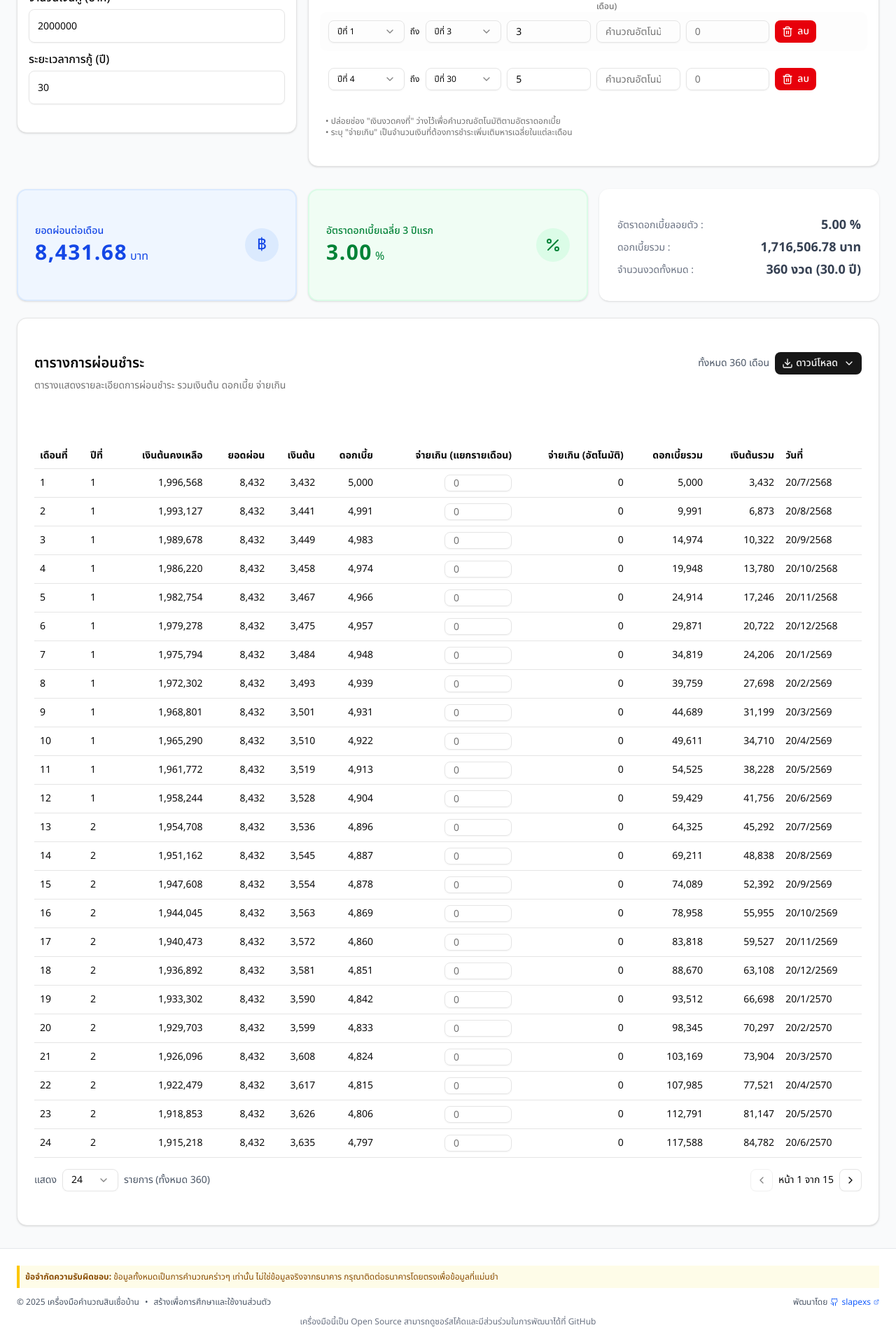
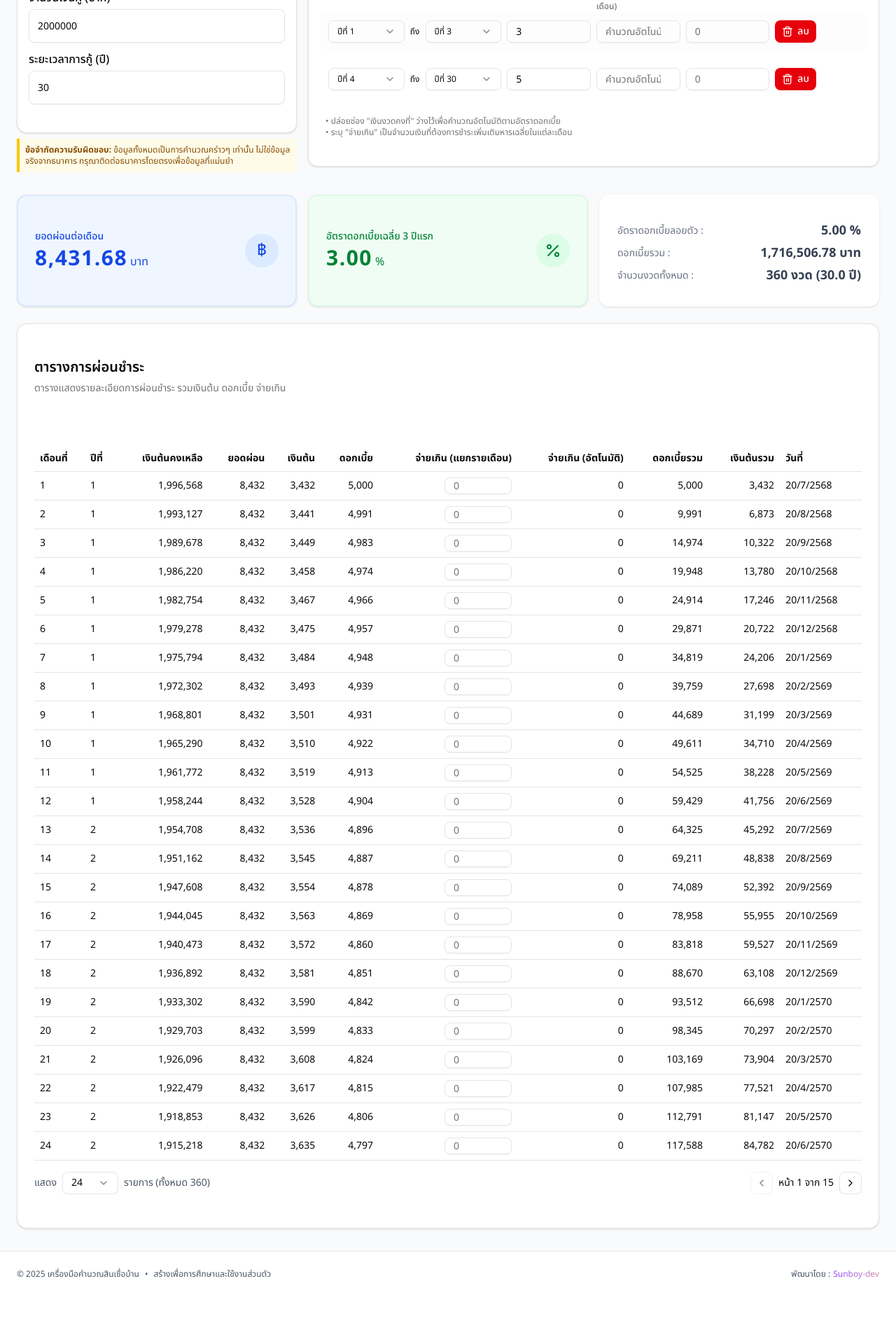
Before and after one commit to slapexs/loan-calculator, a React (Vite) app: page / in a window 1280 px wide. Shown: the part 335-2255 px from the top of the page at 70% size. After the commit the page ends 2187 px from the top, so only its background shows below. Built offline with nearby package versions, Linux system fonts and the light colour scheme.

Commit message:
fix: change footer and warning message

```diff
--- a/src/App.tsx
+++ b/src/App.tsx
@@ -43,13 +43,19 @@ const HomeLoanCalculator = () => {
         <div className="max-w-7xl mx-auto space-y-6 sm:space-y-8">
           {/* Input Section - Stack on mobile, 2 columns on desktop */}
           <div className="grid grid-cols-1 md:grid-cols-6 md:gap-4 gap-y-4">
-            <div className="col-span-2">
+            <div className="col-span-2 space-y-2">
               <LoanInputForm
                 loanAmount={loanAmount}
                 loanYears={loanYears}
                 onLoanAmountChange={setLoanAmount}
                 onLoanYearsChange={setLoanYears}
               />
+              <div className="bg-yellow-50 border-l-4 border-yellow-400 p-2 text-xs text-yellow-800">
+                <strong>ข้อจำกัดความรับผิดชอบ:</strong>{" "}
+                ข้อมูลทั้งหมดเป็นการคำนวณคร่าวๆ เท่านั้น
+                ไม่ใช่ข้อมูลจริงจากธนาคาร
+                กรุณาติดต่อธนาคารโดยตรงเพื่อข้อมูลที่แม่นยำ
+              </div>
             </div>
 
             <div className="col-span-4">
--- a/src/components/Footer.tsx
+++ b/src/components/Footer.tsx
@@ -1,4 +1,4 @@
-import { ExternalLink, Github } from 'lucide-react';
+import { AnimatedGradientText } from "./magicui/animated-gradient-text";
 
 export const Footer = () => {
   const currentYear = new Date().getFullYear();
@@ -7,10 +7,6 @@ export const Footer = () => {
     <footer className="bg-white border-t border-gray-200">
       <div className="max-w-7xl mx-auto px-4 sm:px-6 py-4 sm:py-6">
         <div className="space-y-3">
-          {/* Disclaimer - Compact version */}
-          <div className="bg-yellow-50 border-l-4 border-yellow-400 p-2 text-xs text-yellow-800">
-            <strong>ข้อจำกัดความรับผิดชอบ:</strong> ข้อมูลทั้งหมดเป็นการคำนวณคร่าวๆ เท่านั้น ไม่ใช่ข้อมูลจริงจากธนาคาร กรุณาติดต่อธนาคารโดยตรงเพื่อข้อมูลที่แม่นยำ
-          </div>
 
           {/* Copyright and Credits - Single line on larger screens */}
           <div className="flex flex-col sm:flex-row items-center justify-between gap-2 text-xs text-gray-600">
@@ -21,23 +17,9 @@ export const Footer = () => {
             </div>
 
             <div className="flex items-center gap-1">
-              <span>พัฒนาโดย</span>
-              <a
-                href="https://github.com/slapexs"
-                target="_blank"
-                rel="noopener noreferrer"
-                className="inline-flex items-center gap-1 text-blue-600 hover:text-blue-800 transition-colors duration-200"
-              >
-                <Github className="h-3 w-3" />
-                slapexs
-                <ExternalLink className="h-2 w-2" />
-              </a>
+              <span>พัฒนาโดย : </span>
+              <AnimatedGradientText>Sunboy-dev</AnimatedGradientText>
             </div>
-          </div>
-
-          {/* Additional Info - Compact */}
-          <div className="text-xs text-gray-500 text-center">
-            เครื่องมือนี้เป็น Open Source สามารถดูซอร์สโค้ดและมีส่วนร่วมในการพัฒนาได้ที่ GitHub
           </div>
         </div>
       </div>
--- a/src/components/InterestPeriodEditor.tsx
+++ b/src/components/InterestPeriodEditor.tsx
@@ -2,7 +2,7 @@ import { Card, CardContent, CardDescription, CardHeader, CardTitle } from '@/com
 import { Button } from '@/components/ui/button';
 import { Input } from '@/components/ui/input';
 import { Select, SelectContent, SelectItem, SelectTrigger, SelectValue } from '@/components/ui/select';
-import { Plus, Trash2, Calculator, RotateCcwIcon } from 'lucide-react';
+import { Plus, Trash2, RotateCcwIcon } from 'lucide-react';
 import { InterestPeriod } from '../types';
 import { cn } from '@/lib/utils';
 
--- a/src/components/PaymentScheduleTable.tsx
+++ b/src/components/PaymentScheduleTable.tsx
@@ -36,15 +36,13 @@ export const PaymentScheduleTable = ({
       <CardHeader className="p-3 sm:p-6">
         <CardTitle className="text-lg sm:text-xl flex flex-col sm:flex-row sm:items-center sm:justify-between gap-2">
           <span>ตารางการผ่อนชำระ</span>
-          <div className="flex flex-col sm:flex-row items-end sm:items-center gap-2">
-            <div className="text-xs sm:text-sm font-normal text-gray-600">
-              ทั้งหมด {paymentDetails.length} เดือน
-            </div>
+          {/* <div className="flex flex-col sm:flex-row items-end sm:items-center gap-2">
+
             <ExportButton
               paymentDetails={paymentDetails}
               monthlyOverpayments={monthlyOverpayments}
             />
-          </div>
+          </div> */}
         </CardTitle>
         <CardDescription>ตารางแสดงรายละเอียดการผ่อนชำระ รวมเงินต้น ดอกเบี้ย จ่ายเกิน</CardDescription>
       </CardHeader>
--- /dev/null
+++ b/src/components/magicui/animated-gradient-text.tsx
@@ -0,0 +1,37 @@
+import { cn } from "@/lib/utils";
+import { ComponentPropsWithoutRef } from "react";
+
+export interface AnimatedGradientTextProps
+  extends ComponentPropsWithoutRef<"div"> {
+  speed?: number;
+  colorFrom?: string;
+  colorTo?: string;
+}
+
+export function AnimatedGradientText({
+  children,
+  className,
+  speed = 1,
+  colorFrom = "#ffaa40",
+  colorTo = "#9c40ff",
+  ...props
+}: AnimatedGradientTextProps) {
+  return (
+    <span
+      style={
+        {
+          "--bg-size": `${speed * 300}%`,
+          "--color-from": colorFrom,
+          "--color-to": colorTo,
+        } as React.CSSProperties
+      }
+      className={cn(
+        `inline animate-gradient bg-gradient-to-r from-[var(--color-from)] via-[var(--color-to)] to-[var(--color-from)] bg-[length:var(--bg-size)_100%] bg-clip-text text-transparent`,
+        className,
+      )}
+      {...props}
+    >
+      {children}
+    </span>
+  );
+}
--- a/src/index.css
+++ b/src/index.css
@@ -40,6 +40,12 @@
   --color-sidebar-accent-foreground: var(--sidebar-accent-foreground);
   --color-sidebar-border: var(--sidebar-border);
   --color-sidebar-ring: var(--sidebar-ring);
+  --animate-gradient: gradient 8s linear infinite;
+  @keyframes gradient {
+  to {
+    background-position: var(--bg-size, 300%) 0;
+    }
+  }
 }
 
 @layer base {
```
